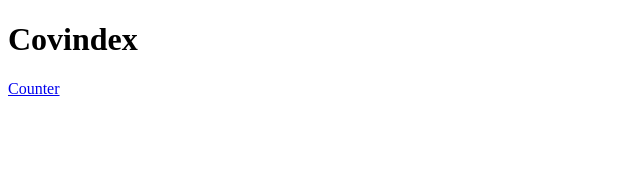
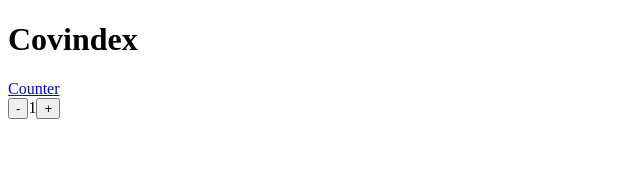
Before and after one commit to BioDieAMan/dh2642-project, a React (Create React App) app: page / in a window 1280 px wide. Shown: the top 188 px of the page, without its empty margins (0-640 px from the left). Built offline with nearby package versions, Linux system fonts and the light colour scheme.

Commit message:
Created files

```diff
--- a/src/Pages/Homepage.js
+++ b/src/Pages/Homepage.js
@@ -1,11 +1,13 @@
 import React from 'react'
 import { Link } from 'react-router-dom'
+import Counter from '../components/Counter'
 
 const Homepage = () => {
     return (
         <div>
             <h1>Covindex</h1>
             <Link to="/counter">Counter</Link>
+            <Counter />
         </div>
     )
 }
```
Also changed, not shown: src/Pages/ComparePage.js (added), src/Pages/DetailPage.js (added), src/Pages/MapPage.js (added), src/components/DropDown.js (added), src/components/Map.js (added), src/components/NewsFeed.js (added), src/components/TwitterFeed.js (added), 2 other files (tests, documents, lock files or other folders).
